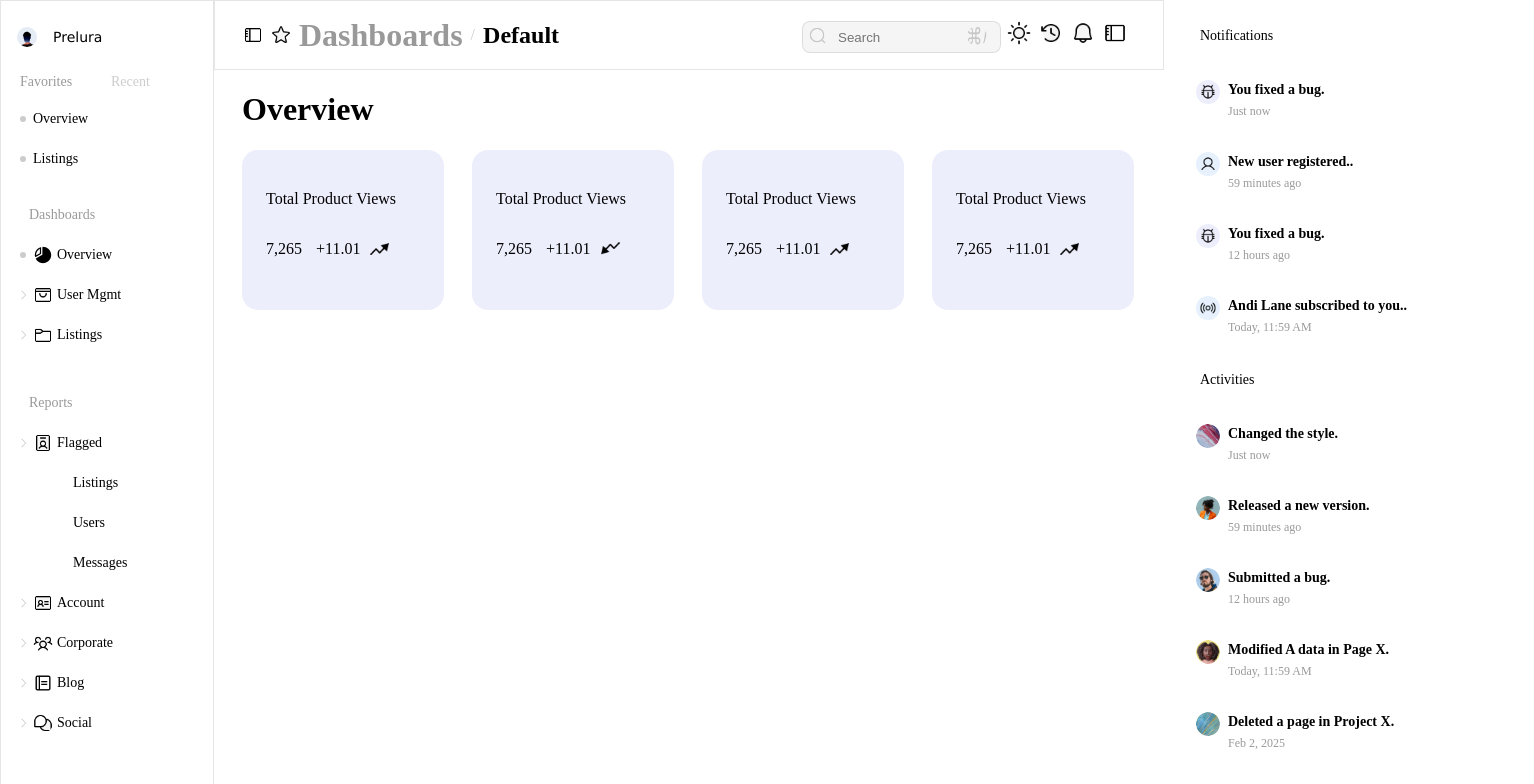
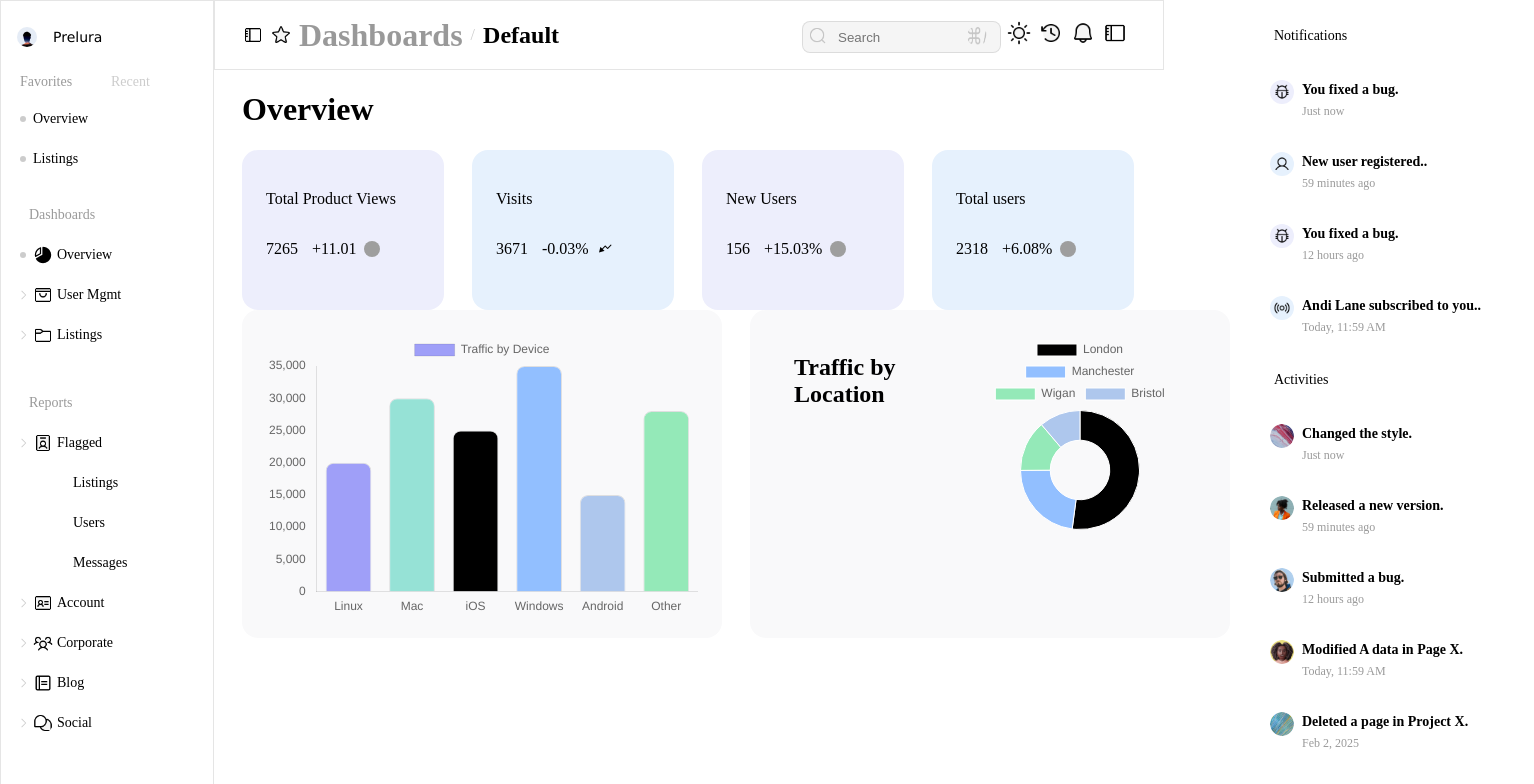
Before and after one commit to dijayst/prelura, a React (Create React App) app: page / in a window 1280 px wide. Shown: the top 784 px of the page, 1534 px wide, since content can reach past the window. Built offline with nearby package versions, Linux system fonts and the light colour scheme; grey boxes are pictures that could not be loaded.

Commit message:
working on the piechart

```diff
--- a/package.json
+++ b/package.json
@@ -3,9 +3,12 @@
   "version": "0.1.0",
   "private": true,
   "dependencies": {
+    "chart.js": "^4.4.7",
     "cra-template": "1.2.0",
     "react": "^19.0.0",
+    "react-chartjs-2": "^5.3.0",
     "react-dom": "^19.0.0",
+    "react-icons": "^5.4.0",
     "react-router-dom": "^6.29.0",
     "react-scripts": "5.0.1",
     "web-vitals": "^4.2.4"
--- /dev/null
+++ b/src/Chart/Barchart.js
@@ -0,0 +1,79 @@
+import React from 'react'
+import {Bar} from "react-chartjs-2"
+
+//import { Chart as ChartJS } from 'chart.js/auto'
+import { Chart as ChartJS, CategoryScale, LinearScale, BarElement, Title, Tooltip, Legend } from "chart.js";
+
+// Register Chart.js components
+ChartJS.register(CategoryScale, LinearScale, BarElement, Title, Tooltip, Legend);
+
+function Barchart() {
+
+
+    const labels = ["Linux", "Mac", "iOS", "Windows", "Android", "Other"];
+    const trafficData = [20000, 30000, 25000, 35000, 15000,28000];
+
+    const backgroundColors = labels.map(label => {
+      if (label === "Linux") return "#9F9FF8";  // Light Purple
+      if (label === "Mac") return "#96E2D6";
+      if (label === "iOS") return "#000000";
+      if (label === "Windows") return "#92BFFF";  // Light Purple
+      if (label === "Android") return "#AEC7ED";
+      if (label === "Other") return "#94E9B8";
+      return "blue";  // Default color for other labels
+    });
+
+    const data = {
+      labels,
+      datasets: [
+        {
+          label: "Traffic by Device",
+          data: trafficData,
+          backgroundColor: backgroundColors,
+          borderWidth: 1,
+          borderRadius:8,
+          hoverBackgroundColor: "#000000",
+
+        },
+      ],
+    };
+
+
+
+
+const options = {
+  responsive: true,
+  maintainAspectRatio: false, // Allows better responsiveness
+  plugins: {
+    legend: { position: "top" },
+    title: { display: false, text: "Traffic by Device" },
+  },
+  layout: {
+    padding: { top: 0, bottom: 0 }, // Adds spacing inside the chart
+  },
+  scales: {
+    y: {
+      beginAtZero: true,
+      grid: { display: false }, // Removes grid lines for a cleaner look
+    },
+    x: {
+      grid: { display: false },
+      ticks: {
+        padding: 0, // Add padding for better spacing between labels and bars
+      },
+      // Adding padding to the right of the chart area
+      offset: true,
+      min: 0, // This will ensure the scale starts from 0
+    },
+  },
+};
+
+
+
+
+  return (
+    <Bar data={data} options={options} />
+  )
+}
+
+export default Barchart
--- /dev/null
+++ b/src/Chart/Piechart.js
@@ -0,0 +1,47 @@
+import React from 'react'
+
+import { Doughnut } from 'react-chartjs-2';
+
+import { Chart as ChartJS, ArcElement, Tooltip, Legend } from 'chart.js';
+
+// Registering chart.js components
+ChartJS.register(ArcElement, Tooltip, Legend);
+
+function Piechart() {
+
+
+  const data = {
+    labels: ['London', 'Manchester', 'Wigan', 'Bristol'],
+    datasets: [
+      {
+        data: [52.1, 22.8, 13.9, 11.2],
+        backgroundColor: ['#000000', '#92BFFF', '#94E9B8', '#AEC7ED'],
+        borderColor: ['#FFF', '#FFF', '#FFF', '#FFF'],
+        borderWidth: 1,
+      },
+    ],
+  };
+
+  const options = {
+    responsive: true,
+    plugins: {
+      legend: {
+        position: 'top',
+      },
+      tooltip: {
+        callbacks: {
+          label: (tooltipItem) => `${tooltipItem.label}: ${tooltipItem.raw}%`,
+        },
+      },
+    },
+  };
+
+  return (
+    <div className='containerpie'>
+      <h2>Traffic by Location</h2>
+      <Doughnut data={data} options={options} />
+    </div>
+  )
+}
+
+export default Piechart
--- a/src/navbar/Content .js
+++ b/src/navbar/Content .js
@@ -1,12 +1,25 @@
-import React from 'react'
+import React,{useState} from 'react'
 
 import { Overview } from './Data'
+import Barchart from '../Chart/Barchart';
+import Piechart from  '../Chart/Piechart';
+
 
 
 function Content () {
 
 
-  return (
+  const [hoveredDigit, setHoveredDigit] = useState(null);
+
+  const handleMouseEnter = (digit) => {
+    setHoveredDigit(digit);
+  };
+
+  const handleMouseLeave = () => {
+    setHoveredDigit(null);
+  };
+
+return (
     <div >
         <div className='divcontent'>
         <div className='maincontent'>
@@ -32,22 +45,72 @@ function Content () {
             </div>
         </div>
       </div>
+
+
+
+
+
+
+
+
+
+
+
+
+
       <div className='content'>
       <h1>Overview</h1>
       <div className='Overviewcontainer '>
 
         {Overview.map((notification, index) => (
-                <div className='Overview' key={index}>
-                 <p>{notification.text}</p>
+                <div className='Overview' key={index} style={{ backgroundColor: notification.color }}
+                >
+                 <p className="hover-effect">{notification.text}</p>
                   <div className="Overviewcontent">
-                    <p >{notification.Numberofproduct}</p>
-                    <div className='overviewpercent '>
-                    <p>{notification.percentage}</p>
+                 {/*<div className='Numberofproduct'>
+
+                    <p >{notification.Numberofproduct1}</p>
+                    <p >{notification.Numberofproduct2}</p>
+                    <p >{notification.Numberofproduct3}</p>
+                    <p >{notification.Numberofproduct4}</p>
+                    </div>*/}
+
+
+                    <div className='Numberofproduct'>
+                  {[notification.Numberofproduct1, notification.Numberofproduct2, notification.Numberofproduct3, notification.Numberofproduct4].map((digit, idx) => (
+                    <p
+                      key={idx}
+                      onMouseEnter={() => handleMouseEnter(idx)}
+                      onMouseLeave={handleMouseLeave}
+                      className={hoveredDigit === idx ? 'hovered' : ''}
+                    >
+                      {hoveredDigit === idx ? '0' : digit}
+                    </p>
+                  ))}
+                </div>
+
+
+
+                   <div className='overviewpercent '>
+                    <p className="hover-effect">{notification.percentage}</p>
                     <img src={notification.arrow} alt="Icon" />
                     </div></div>
                 </div>
               ))}
 
+      </div>
+
+
+
+
+      <div style={{display:"flex",gap:"28px"}}>
+
+      <div style={{width:"432px",height:"280px",backgroundColor:"#F9F9FA",borderRadius:"16px",padding:24}}>
+      <Barchart />
+      </div>
+      <div style={{width:"432px",height:"280px",backgroundColor:"#F9F9FA",borderRadius:"16px",padding:24}}>
+      <Piechart/>
+      </div>
       </div>
       </div>
 
--- a/src/navbar/Data.js
+++ b/src/navbar/Data.js
@@ -80,23 +80,38 @@ export const notifications = [
   export const Overview = [
     {
       text: "Total Product Views",
-      Numberofproduct: "7,265",
+      Numberofproduct1: "7",
+      Numberofproduct2: "2",
+      Numberofproduct3: "6",
+      Numberofproduct4: "5",
       percentage: "+11.01",
       arrow: "../Image/arrowup.png",
+      color: "#EDEEFC",
     },{
-        text: "Total Product Views",
-        Numberofproduct: "7,265",
-        percentage: "+11.01",
+        text: "Visits",
+        Numberofproduct1: "3",
+        Numberofproduct2: "6",
+        Numberofproduct3: "7",
+        Numberofproduct4: "1",
+        percentage: "-0.03%",
         arrow: "../Image/arrowdown.png",
+        color: "#E6F1FD",
       },{
-        text: "Total Product Views",
-        Numberofproduct: "7,265",
-        percentage: "+11.01",
+        text: "New Users",
+        Numberofproduct1: "1",
+        Numberofproduct2: "5",
+        Numberofproduct3: "6",
+        percentage: "+15.03%",
         arrow: "../Image/arrowup.png",
+        color: "#EDEEFC",
       },{
-        text: "Total Product Views",
-        Numberofproduct: "7,265",
-        percentage: "+11.01",
+        text: "Total users",
+        Numberofproduct1: "2",
+        Numberofproduct2: "3",
+          Numberofproduct3: "1",
+           Numberofproduct4: "8",
+        percentage: "+6.08%",
         arrow: "../Image/arrowup.png",
+        color: "#E6F1FD",
       },
   ];
--- a/src/navbar/Sidebar.css
+++ b/src/navbar/Sidebar.css
@@ -342,25 +342,69 @@ border: 1px solid #0000001A;
   gap: 28px;
 
 }
-.Overviewcontainer:hover{
-
-}
 .Overview{
   width: 202px;
   height: 112px;
-  background-color: #EDEEFC;
   border-radius: 16px;
   display: flex;
   flex-direction: column;
-  padding: 24px 24px 24px 24px;
+  padding: 24px ;
 }
+.Overview p{
+  cursor: pointer;
+  transition: transform 0.3s ease-in-out, color 0.3s ease-in-out;
+}
+/*
+.Overview p:hover{
+  transform: translateY(-15px);
+  /*
+   transform: translateY(-15px);
+   Slight upward movement */
+
 .Overviewcontent{
   display: flex;
   gap: 14px;
 
 }
+
+.Numberofproduct{
+  display: flex;
+}
+
 .overviewpercent{
   display: flex;
   gap: 8px;
   align-items: center;
 }
+.hovered {
+  color: #00bfae; /* Change color when hovered */
+  transform: translateX(10px);  /* Slide in effect from top */
+}
+.overviewpercent img {
+  width: 16px;
+  height: 16px;
+}
+
+
+
+
+
+.hover-effect {
+  transition: transform 0.3s ease-in-out;
+}
+
+.hover-effect:hover {
+  transform: translateX(10px);
+
+}
+
+.containerpie{
+  width: 384px;
+   height: 196px;
+    background-color: "red";
+     border-radius: 16px;
+     padding: 0px 5px 38px 20px;
+     display: flex;
+     gap: 40px;
+
+}
```
Also changed, not shown: public/Image/arrow1.png (renamed from public/Image/arrowup.png), 1 other file (tests, documents, lock files or other folders).
